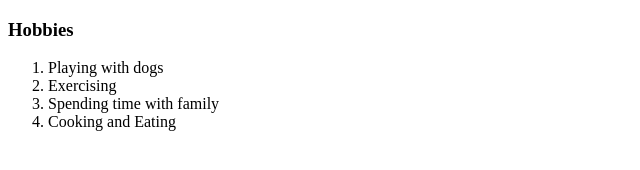
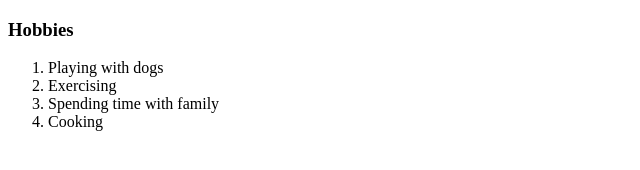
Before and after one commit to ryanjford1996/ryanford-cv, a plain HTML site: page hobbies.html in a window 1280 px wide. Shown: the full height of the page, 0-640 px from the left. Drawn offline with Linux system fonts and the light colour scheme.

Commit message:
Update hobbies.html

```diff
--- a/hobbies.html
+++ b/hobbies.html
@@ -10,7 +10,7 @@
       <li>Playing with dogs</li>
       <li>Exercising</li>
       <li>Spending time with family</li>
-      <li>Cooking and Eating</li>
+      <li>Cooking</li>
     </ol>
   </body>
 </html>
```
